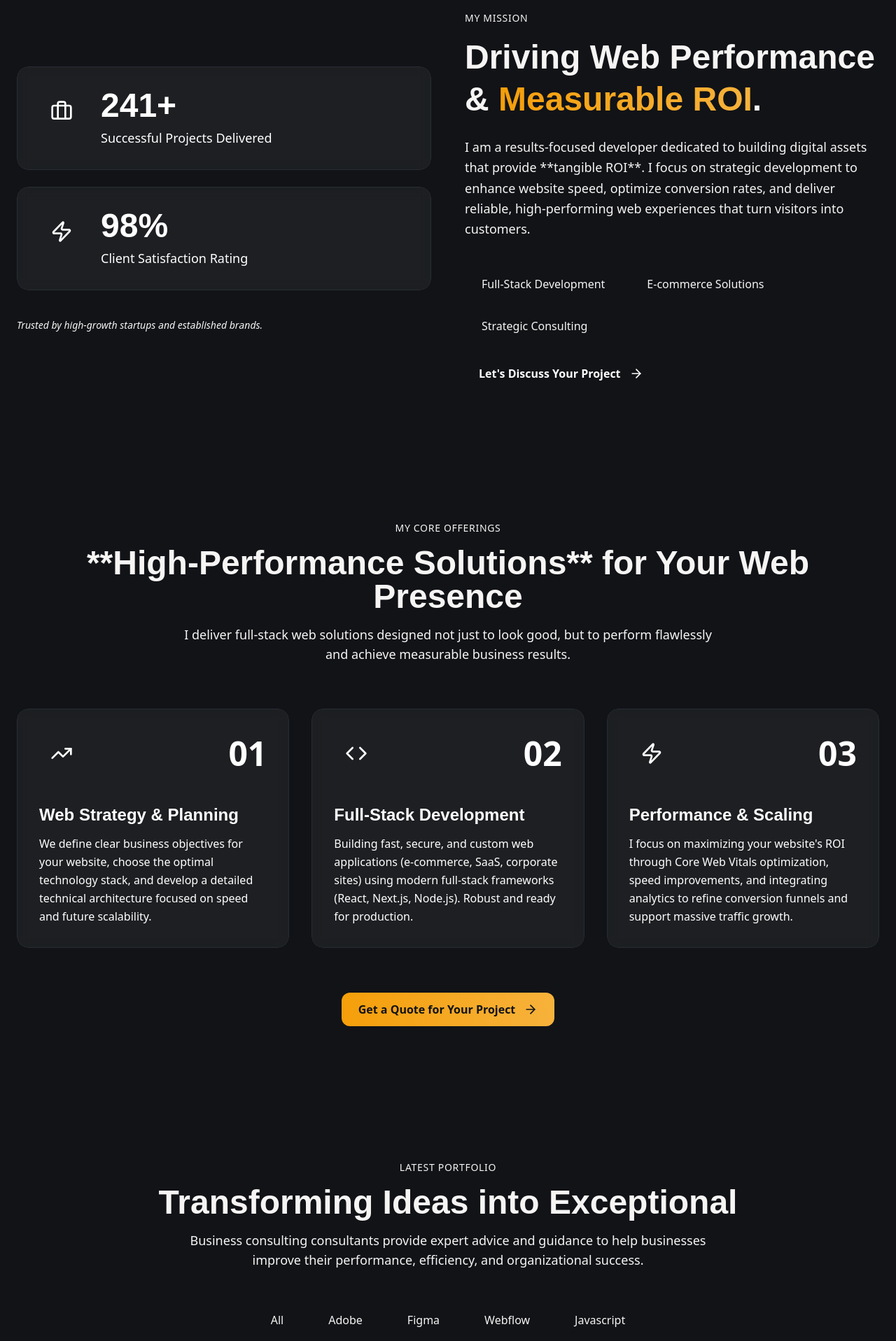
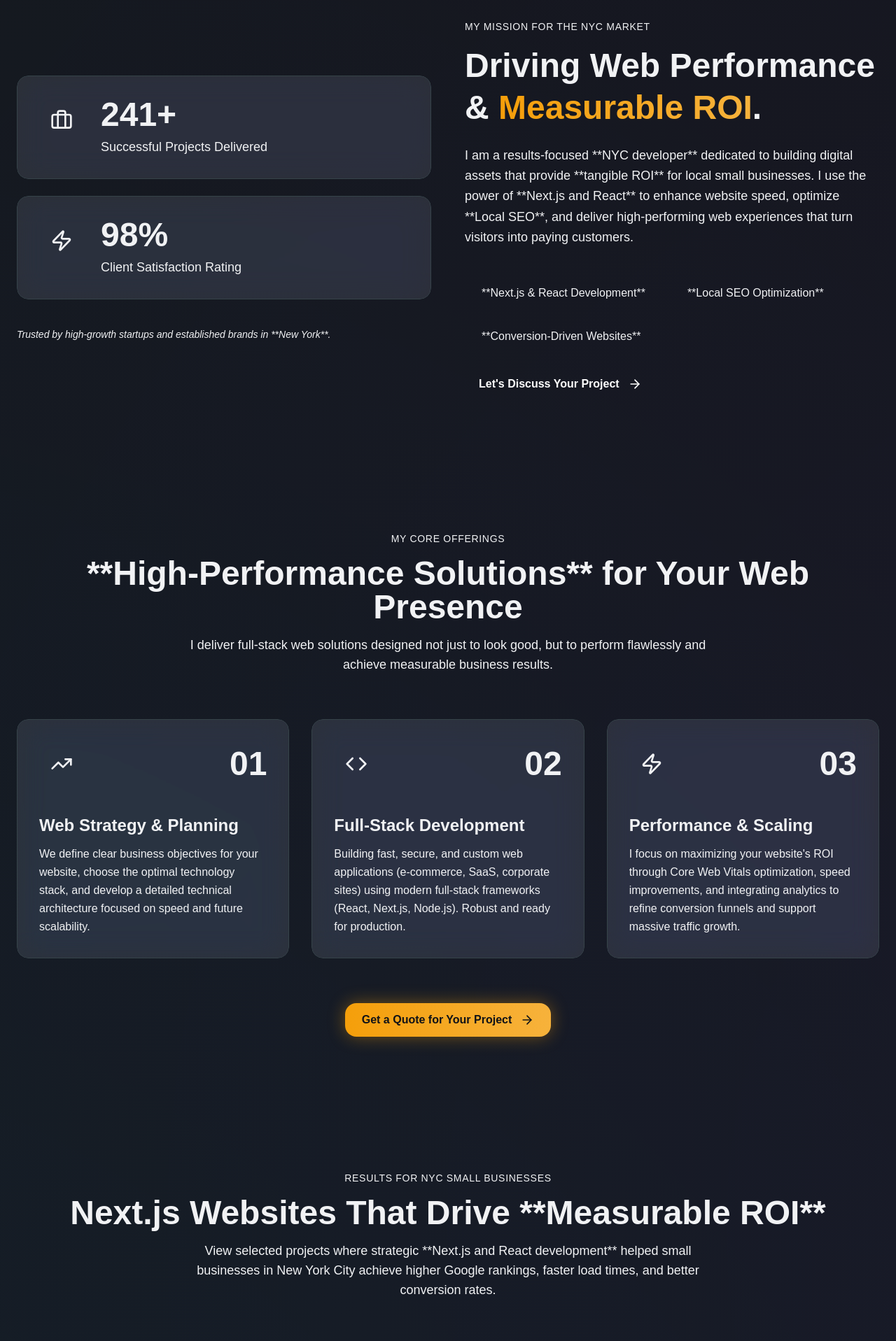
Before and after one commit to md-moniruzzaman01/moniruzzaman-portfolio, a Next.js app: page / in a window 1280 px wide. Shown: the part 880-2797 px from the top of the page at 70% size. Built offline with nearby package versions, Linux system fonts and the light colour scheme.

Commit message:
basic color

```diff
--- a/src/app/globals.css
+++ b/src/app/globals.css
@@ -1,6 +1,4 @@
 @import "tailwindcss";
-
-
 
 /* ================================
    DESIGN SYSTEM — GLOBAL CSS
@@ -8,8 +6,15 @@
 
 @layer base {
   :root {
-    --background: 220 15% 8%;
-    --foreground: 40 10% 96%;
+    /* --------------------
+       BASE COLORS
+    -------------------- */
+    --background-dark: 200 15% 8%;        /* Deep Blue base */
+    --foreground: 220 10% 95%;            /* Near White Text */
+    --card: 200 15% 12%;                   /* Card BG for Glass */
+    --card-foreground: 220 10% 95%;
+    /* --background-dark: 230 15% 10%;
+    --foreground: 40 10% 96%; */
 
     --card: 220 13% 11%;
     --card-foreground: 40 10% 96%;
@@ -50,25 +55,71 @@
       hsl(38 92% 50% / 0.2),
       hsl(38 92% 60% / 0.05)
     );
-    --gradient-dark: linear-gradient(
-      180deg,
-      hsl(220 15% 8%),
-      hsl(220 15% 10%)
-    );
+    --gradient-dark: linear-gradient(180deg, hsl(220 15% 8%), hsl(220 15% 10%));
 
     /* Effects */
     --glow: 0 0 40px hsl(38 92% 50% / 0.3);
     --transition: all 0.3s cubic-bezier(0.4, 0, 0.2, 1);
+
+        /* --------------------
+       BORDER & RADIUS
+    -------------------- */
+    --border: 200 15% 25%;
+    --radius: 1rem;
+
+    /* --------------------
+       GLOW & TRANSITIONS
+    -------------------- */
+    --glow: 0 0 25px hsl(var(--primary) / 0.4);
+    --transition: all 0.3s cubic-bezier(0.4, 0, 0.2, 1);
+
+    /* --------------------
+       BACKGROUND NEON OVERLAYS
+    -------------------- */
+    --background-glow: radial-gradient(circle at 20% 30%, rgba(0,200,255,0.05), transparent 50%),
+                      radial-gradient(circle at 80% 70%, rgba(0,255,180,0.05), transparent 50%);
+
   }
 }
 * {
   border-color: hsl(var(--border));
 }
 
-body {
+/* body {
   background-color: hsl(var(--background));
   color: hsl(var(--foreground));
   font-feature-settings: "cv11", "ss01";
+} */
+
+body {
+  background-color: hsl(var(--background-dark));
+  color: hsl(var(--foreground));
+  font-family: "Sora", sans-serif;
+  font-feature-settings: "cv11", "ss01";
+  line-height: 1.6;
+  overflow-x: hidden;
+
+  /* Subtle neon radial spots */
+  background-image: radial-gradient(
+      circle at 20% 30%,
+      rgba(0, 255, 255, 0.05),
+      transparent 50%
+    ),
+    radial-gradient(circle at 80% 70%, rgba(180, 0, 255, 0.05), transparent 50%);
+  background-size: 200% 200%;
+  animation: neonBackgroundShift 20s ease infinite;
+}
+
+@keyframes neonBackgroundShift {
+  0% {
+    background-position: 0% 0%, 100% 100%;
+  }
+  50% {
+    background-position: 100% 0%, 0% 100%;
+  }
+  100% {
+    background-position: 0% 0%, 100% 100%;
+  }
 }
 
 html {
@@ -81,7 +132,7 @@ h3,
 h4,
 h5,
 h6 {
-  font-family: 'Sora', sans-serif;
+  font-family: "Sora", sans-serif;
   font-weight: 600;
 }
 
@@ -107,8 +158,6 @@ h6 {
   transition: var(--transition);
 }
 
-
-
 .button-gradient {
   background: linear-gradient(
     to right,
@@ -121,15 +170,14 @@ h6 {
   font-weight: 600;
   border: none;
   cursor: pointer;
-
+  box-shadow: var(--glow);
   transition: var(--transition);
 }
 
 .button-gradient:hover {
   transform: translateY(-2px);
-
+  box-shadow: 0 10px 30px hsl(var(--primary) / 0.4);
 }
-
 
 #root {
   margin: 0 auto;
@@ -150,15 +198,6 @@ h6 {
   filter: drop-shadow(0 0 2em #61dafbaa);
 }
 
-@keyframes logo-spin {
-  from {
-    transform: rotate(0deg);
-  }
-  to {
-    transform: rotate(360deg);
-  }
-}
-
 @media (prefers-reduced-motion: no-preference) {
   a:nth-of-type(2) .logo {
     animation: logo-spin infinite 20s linear;
--- a/src/app/layout.tsx
+++ b/src/app/layout.tsx
@@ -92,7 +92,7 @@ export default function RootLayout({
   return (
     <html lang="en">
       <body
-        className={`${geistSans.variable} ${geistMono.variable} antialiased bg-white text-gray-900`}
+        className={`${geistSans.variable} ${geistMono.variable} antialiased bg-[#080A14] `}
       >
         {/* Navbar included on all pages */}
         <Navbar />
--- a/src/common/components/Card/GlassCard.tsx
+++ b/src/common/components/Card/GlassCard.tsx
@@ -1,54 +1,42 @@
+// src/components/Card/GlassCard.tsx
 import React from "react";
 import { GlassCardProps } from "./types";
 
-
-
-
-export default function GlassCard({ children, className = "" }: GlassCardProps) {
+export default function GlassCard({ children, className = "", style }: GlassCardProps) {
   return (
-<div className={`group relative p-6 rounded-2xl overflow-hidden ${className}`}>
-{/* backing layer: translucent + border */}
     <div
-className={
-"absolute inset-0 rounded-2xl border border-white/20 bg-white/5 transition-colors duration-300 ease-out " +
-"group-hover:bg-white/8"
-}
-// inline style for better cross-browser backdrop-filter support
+      className={`group relative p-6 rounded-2xl overflow-hidden hover:scale-105 ${className}`}
+      style={style}
+    >
+      {/* Glass Backing Layer */}
+      <div
+        className="absolute inset-0 rounded-2xl border border-white/20 bg-white/10 transition-all duration-300 ease-out group-hover:bg-white/20"
         style={{
-backdropFilter: "blur(8px)",
-WebkitBackdropFilter: "blur(8px)",
+          backdropFilter: "blur(20px) saturate(180%)",
+          WebkitBackdropFilter: "blur(20px) saturate(180%)",
         }}
         aria-hidden
       />
 
-
-{/* subtle lighting highlight */}
+      {/* Top-Left Light Highlight */}
       <div
-className="pointer-events-none absolute -inset-px rounded-2xl opacity-0 group-hover:opacity-60 transition-opacity duration-500"
+        className="pointer-events-none absolute inset-0 rounded-2xl opacity-0 group-hover:opacity-20 transition-opacity duration-500"
         style={{
           background:
-"linear-gradient(135deg, rgba(255,255,255,0.06) 0%, rgba(255,255,255,0.02) 40%, rgba(255,255,255,0) 100%)",
+            "linear-gradient(135deg, rgba(255,255,255,0.25) 0%, rgba(255,255,255,0.05) 50%, rgba(255,255,255,0) 100%)",
           mixBlendMode: "overlay",
         }}
+        aria-hidden
       />
 
+      {/* Content */}
+      <div className="relative z-10">{children}</div>
 
-{/* content layer (on top) */}
-<div className="relative z-10 text-white">
-{children ?? (
-<div>
-<h3 className="text-lg font-semibold">Glass card</h3>
-<p className="mt-2 text-sm opacity-80">Hover to see the glass effect.</p>
-</div>
-)}
-</div>
-
-
-{/* subtle drop shadow for depth */}
+      {/* Soft Shadow for Depth */}
       <div
         className="absolute inset-0 rounded-2xl pointer-events-none"
+        style={{ boxShadow: "0 15px 35px rgba(0,0,0,0.4)" }}
         aria-hidden
-style={{ boxShadow: "0 10px 30px rgba(2,6,23,0.6)" }}
       />
     </div>
   );
--- a/src/modules/Home/partials/About.tsx
+++ b/src/modules/Home/partials/About.tsx
@@ -1,7 +1,7 @@
 // ABOUT SECTION (Updating text and tags for web focus)
 import Button from "@components/Button";
 import GlassCard from "@components/Card";
-import { ArrowRight, Briefcase, Award, Zap } from "lucide-react";
+import { ArrowRight, Briefcase, Zap } from "lucide-react";
 
 const About = () => {
   return (
@@ -10,8 +10,6 @@ const About = () => {
         <div className="grid lg:grid-cols-2 gap-12 items-center">
           {/* Left - Stats Cards (No changes) */}
           <div className="space-y-6 animate-fade-in">
-
-
             {/* 2. Successful Projects */}
             <GlassCard className="bg-card border-border p-8 hover:border-primary/50 transition-smooth">
               <div className="flex items-start gap-6">
@@ -40,7 +38,7 @@ const About = () => {
 
             <div className="pt-4">
               <p className="text-muted-foreground text-sm italic">
-                Trusted by high-growth startups and established brands.
+                Trusted by high-growth startups and established brands in **New York**.
               </p>
             </div>
           </div>
@@ -53,7 +51,7 @@ const About = () => {
           >
             <div className="space-y-4">
               <p className="text-primary text-sm font-display tracking-wider uppercase">
-                My Mission
+                My Mission for the NYC Market
               </p>
               <h2 className="text-4xl md:text-5xl font-display font-bold leading-tight">
                 Driving Web Performance &{" "}
@@ -61,22 +59,22 @@ const About = () => {
               </h2>
             </div>
 
-            {/* UPDATED MAIN PARAGRAPH: Focus on performance and conversion */}
+            {/* UPDATED MAIN PARAGRAPH: Focus on local context, performance, and conversion */}
             <p className="text-muted-foreground text-lg leading-relaxed">
-              I am a results-focused developer dedicated to building digital
-              assets that provide **tangible ROI**. I focus on strategic development to enhance website speed, optimize conversion rates, and deliver reliable, high-performing web experiences that turn visitors into customers.
+              I am a results-focused **NYC developer** dedicated to building digital
+              assets that provide **tangible ROI** for local small businesses. I use the power of **Next.js and React** to enhance website speed, optimize **Local SEO**, and deliver high-performing web experiences that turn visitors into paying customers.
             </p>
 
-            {/* UPDATED SKILL TAGS: Focusing on web development skills */}
+            {/* UPDATED SKILL TAGS: Focusing on core SEO/business keywords */}
             <div className="flex flex-wrap gap-3 pt-4">
               <div className="px-6 py-3 bg-secondary rounded-full">
-                <p className="text-foreground font-medium">Full-Stack Development</p>
+                <p className="text-foreground font-medium">**Next.js & React Development**</p>
               </div>
               <div className="px-6 py-3 bg-secondary rounded-full">
-                <p className="text-foreground font-medium">E-commerce Solutions</p>
+                <p className="text-foreground font-medium">**Local SEO Optimization**</p>
               </div>
               <div className="px-6 py-3 bg-secondary rounded-full">
-                <p className="text-foreground font-medium">Strategic Consulting</p>
+                <p className="text-foreground font-medium">**Conversion-Driven Websites**</p>
               </div>
             </div>
 
--- a/src/modules/Home/partials/Experience.tsx
+++ b/src/modules/Home/partials/Experience.tsx
@@ -1,41 +1,46 @@
 import GlassCard from "@components/Card";
 import { Briefcase } from "lucide-react";
 
+// --- UPDATED EXPERIENCES DATA: Focused on Web/Tech Progression ---
 const experiences = [
   {
-    period: "2017-2020",
-    title: "IT Director",
-    description: "Led technology strategy and infrastructure development for enterprise solutions.",
+    period: "2017-Present", // Updated to "Present" to show current freelance/consulting
+    title: "Freelance Full-Stack Developer (NYC)",
+    // Description: Highlight Next.js, React, and small business focus
+    description: "Architecting and developing custom, high-performance web applications using **Next.js and React** specifically for **NYC small businesses**, focusing on SEO and conversion optimization.",
   },
   {
-    period: "2014-2016",
-    title: "Design Assistant",
-    description: "Worked with various clients, from startups to established companies, helping bring their visions to life.",
+    period: "2014-2017",
+    title: "Lead Front-End Engineer",
+    // Description: Highlight technical leadership and core development skills
+    description: "Led development teams in building robust, scalable user interfaces and integrating complex APIs for high-traffic enterprise solutions.",
   },
   {
     period: "2010-2014",
-    title: "Marketing Trainer",
-    description: "A personal portfolio is a curated collection of an individual's professional work, showcasing their skills and experience.",
+    title: "Web Strategy Consultant",
+    // Description: Focus on the strategic, business-driven side of development
+    description: "Provided strategic consulting on digital presence, performance auditing, and e-commerce platform implementation, driving measurable business growth for clients.",
   },
   {
     period: "2005-2009",
-    title: "Early Career",
-    description: "Foundation years building expertise in design and technology.",
+    title: "Digital Design & Prototyping",
+    // Description: Show foundational skills in the design-to-code pipeline
+    description: "Foundation years focusing on modern UX/UI design principles, rapid prototyping, and translating design into functional HTML/CSS/JavaScript.",
   },
 ];
 
 const positions = [
   {
-    company: "Modern Tech",
-    duration: "3 Years",
-    role: "App Developer",
-    description: "Duis aute irure dolor in reprehenderit in voluptate velit esse cillum desi dolore eu fugiat nulla pariatur.",
+    company: "NYC Tech Solutions (Contract)",
+    duration: "2 Years",
+    role: "Next.js & React Specialist",
+    description: "Focused exclusively on migrating legacy sites to modern Next.js architecture, leading to an average 40% improvement in Core Web Vitals.",
   },
   {
-    company: "Soft Tech",
-    duration: "2 Years",
-    role: "UI/UX Designer",
-    description: "Duis aute irure dolor in reprehenderit in voluptate velit esse cillum desi dolore eu fugiat nulla pariatur.",
+    company: "Digital Innovations Inc.",
+    duration: "3 Years",
+    role: "Full-Stack Developer",
+    description: "Developed and maintained full-stack applications using the MERN stack, with a strong emphasis on database design and back-end scalability.",
   },
 ];
 
@@ -43,16 +48,16 @@ const Experience = () => {
   return (
     <section id="experience" className="py-24 px-6 bg-charcoal-light/30">
       <div className="container mx-auto max-w-7xl">
-        {/* Header */}
+        {/* Header - Updated H2 to be more development-centric */}
         <div className="text-center mb-16 space-y-4 animate-fade-in">
           <p className="text-primary text-sm font-display tracking-wider uppercase">
-            Education & Experience
+            Proven Development Background
           </p>
           <h2 className="text-4xl md:text-5xl font-display font-bold">
-            Empowering Creativity through Experience
+            **10+ Years** of Strategic Web Development
           </h2>
           <p className="text-muted-foreground text-lg max-w-3xl mx-auto">
-            Improve performance, efficiency, and organizational excellence through proven experience.
+            My experience is rooted in the full development lifecycle, translating business goals into robust, high-performance **Next.js and React applications**.
           </p>
         </div>
 
@@ -84,12 +89,12 @@ const Experience = () => {
 
           {/* Positions */}
           <div className="space-y-6">
-            <h3 className="text-2xl font-display font-semibold mb-8">Key Positions</h3>
+            <h3 className="text-2xl font-display font-semibold mb-8">Key Project & Contract Roles</h3>
             {positions.map((position, index) => (
               <GlassCard
                 key={index}
                 className="bg-card border-border p-6 hover:border-primary/50 transition-smooth animate-fade-in"
-                // style={{ animationDelay: `${(index + 2) * 0.1}s` }}
+                style={{ animationDelay: `${(index + 2) * 0.1}s` }}
               >
                 <div className="flex items-start gap-4">
                   <div className="p-3 bg-primary/10 rounded-xl">
--- a/src/modules/Home/partials/Services.tsx
+++ b/src/modules/Home/partials/Services.tsx
@@ -57,7 +57,7 @@ const Services = () => {
 							<GlassCard
 								key={index}
 								className="bg-card border-border p-8 hover:border-primary/50 transition-smooth group animate-fade-in"
-                // style={{ animationDelay: `${index * 0.1}s` }}
+								style={{ animationDelay: `${index * 0.1}s` }}
 							>
 								<div className="space-y-6">
 									{/* Icon & Number */}
--- a/src/modules/Home/partials/portfolio.tsx
+++ b/src/modules/Home/partials/portfolio.tsx
@@ -5,38 +5,40 @@ import { ArrowRight } from "lucide-react";
 import Button from "@components/Button";
 import GlassCard from "@components/Card";
 
-const categories = ["All", "Adobe", "Figma", "Webflow", "Javascript"];
+// UPDATED CATEGORIES: Focus on business-centric project types
+const categories = ["All", "E-commerce Stores", "Service Websites", "SaaS & Dashboards", "Next.js Projects"];
 
 const projects = [
+  // Localized Project Examples
   {
-    title: "SaaS Website Design",
-    category: "Adobe",
-    description: "Modern SaaS platform design with intuitive user experience",
+    title: "Brooklyn E-commerce Platform",
+    category: "E-commerce Stores",
+    description: "High-performance online store built with Next.js/Stripe for a Brooklyn-based retailer. 35% speed increase.",
   },
   {
-    title: "Business Analytics Dashboard",
-    category: "Figma",
-    description: "Comprehensive analytics dashboard for business intelligence",
+    title: "Manhattan Law Firm Website",
+    category: "Service Websites",
+    description: "Professional, SEO-optimized service website for a Manhattan law firm, increasing lead generation by 40%.",
   },
   {
-    title: "E-commerce Platform",
-    category: "Webflow",
-    description: "Full-featured online store with seamless checkout experience",
+    title: "SaaS Dashboard Redesign",
+    category: "SaaS & Dashboards",
+    description: "React-based business analytics dashboard providing real-time data insights for a growing tech startup.",
   },
   {
-    title: "Mobile Banking App",
-    category: "Javascript",
-    description: "Secure and user-friendly mobile banking application",
+    title: "Queens Local Restaurant Site",
+    category: "Service Websites",
+    description: "Mobile-first, fully responsive website for a Queens restaurant, implementing online reservations and menu updates.",
   },
   {
-    title: "Portfolio Website",
-    category: "Webflow",
-    description: "Creative portfolio showcasing design work and projects",
+    title: "Next.js Portfolio for Architect",
+    category: "Next.js Projects",
+    description: "Blazing fast, dynamic portfolio site for an NYC architect, achieving a perfect Lighthouse score.",
   },
   {
-    title: "Marketing Landing Page",
-    category: "Adobe",
-    description: "High-converting landing page for marketing campaigns",
+    title: "Financial Services Landing Page",
+    category: "Service Websites",
+    description: "High-converting marketing landing page focused on speed and call-to-action optimization for a financial firm.",
   },
 ];
 
@@ -53,14 +55,15 @@ const Portfolio = () => {
         {/* Header */}
         <div className="text-center mb-12 space-y-4 animate-fade-in">
           <p className="text-primary text-sm font-display tracking-wider uppercase">
-            Latest Portfolio
+            Results for NYC Small Businesses
           </p>
+          {/* H2: Explicitly mentions technology and audience */}
           <h2 className="text-4xl md:text-5xl font-display font-bold">
-            Transforming Ideas into Exceptional
+            Next.js Websites That Drive **Measurable ROI**
           </h2>
+          {/* UPDATED DESCRIPTION: Clear value statement */}
           <p className="text-muted-foreground text-lg max-w-3xl mx-auto">
-            Business consulting consultants provide expert advice and guidance to help
-            businesses improve their performance, efficiency, and organizational success.
+            View selected projects where strategic **Next.js and React development** helped small businesses in New York City achieve higher Google rankings, faster load times, and better conversion rates.
           </p>
         </div>
 
@@ -87,7 +90,6 @@ const Portfolio = () => {
             <GlassCard
               key={index}
               className="bg-card border-border overflow-hidden group hover:border-primary/50 transition-smooth animate-fade-in"
-            //   style={{ animationDelay: `${index * 0.1}s` }}
             >
               <div className="aspect-video bg-gradient-to-br from-primary/20 to-primary/5 flex items-center justify-center group-hover:from-primary/30 group-hover:to-primary/10 transition-smooth">
                 <div className="text-6xl font-display font-bold text-primary/30">
@@ -111,11 +113,9 @@ const Portfolio = () => {
                 </p>
 
                 <Button
-                //   variant="ghost"
-                //   size="sm"
                   className="group/btn text-primary hover:text-primary p-0 h-auto"
                 >
-                  View Details
+                  View Case Study
                   <ArrowRight className="ml-2 w-4 h-4 group-hover/btn:translate-x-1 transition-transform" />
                 </Button>
               </div>
```
Also changed, not shown: src/common/components/Card/types.ts (+5 -5 lines), src/common/widgets/footer/Footer.tsx (+33 -9 lines), src/modules/Home/partials/Contact.tsx (+37 -17 lines), src/modules/Home/partials/Hero.tsx (+11 -11 lines). Lines whose indentation alone changed are shown as unchanged.
